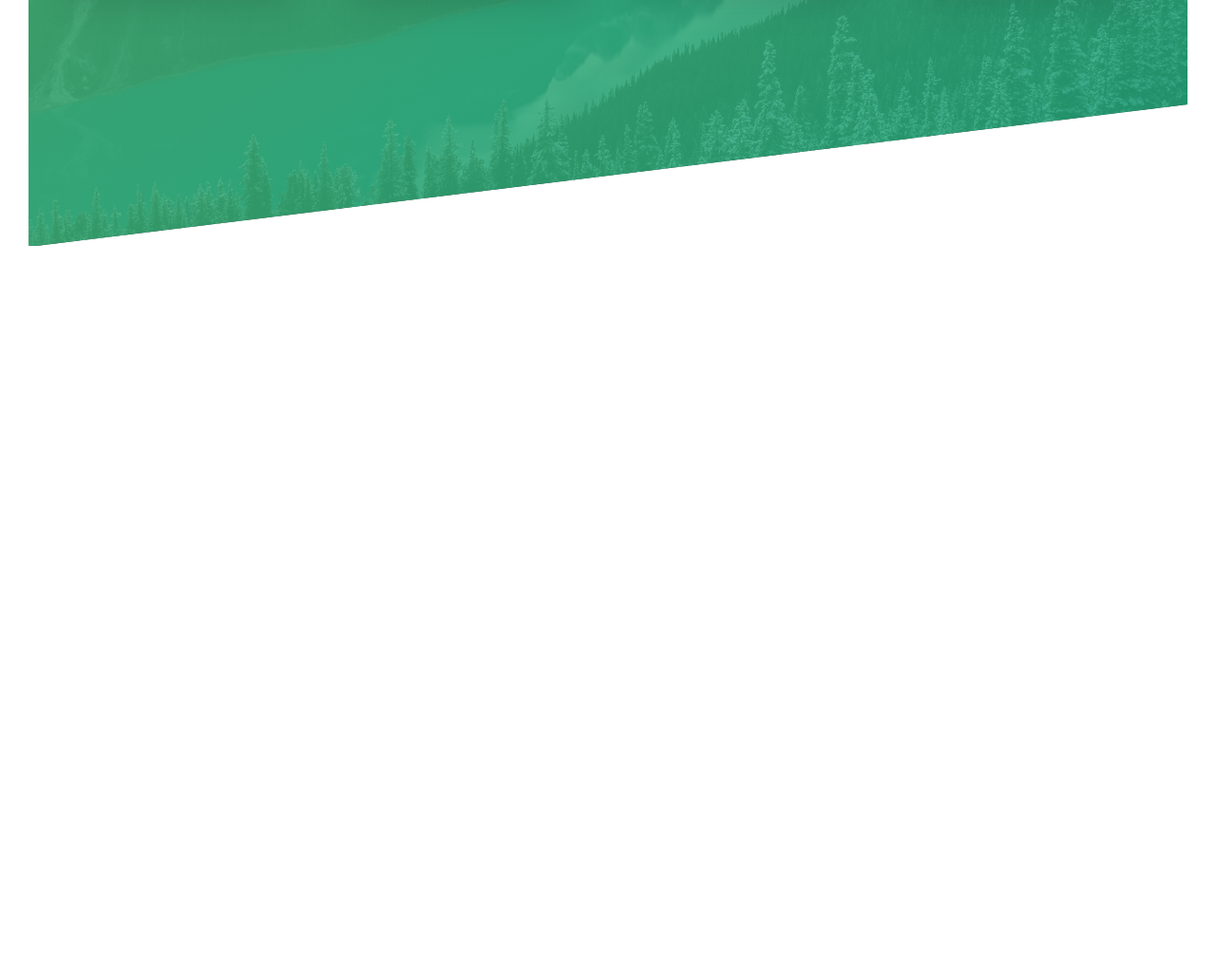
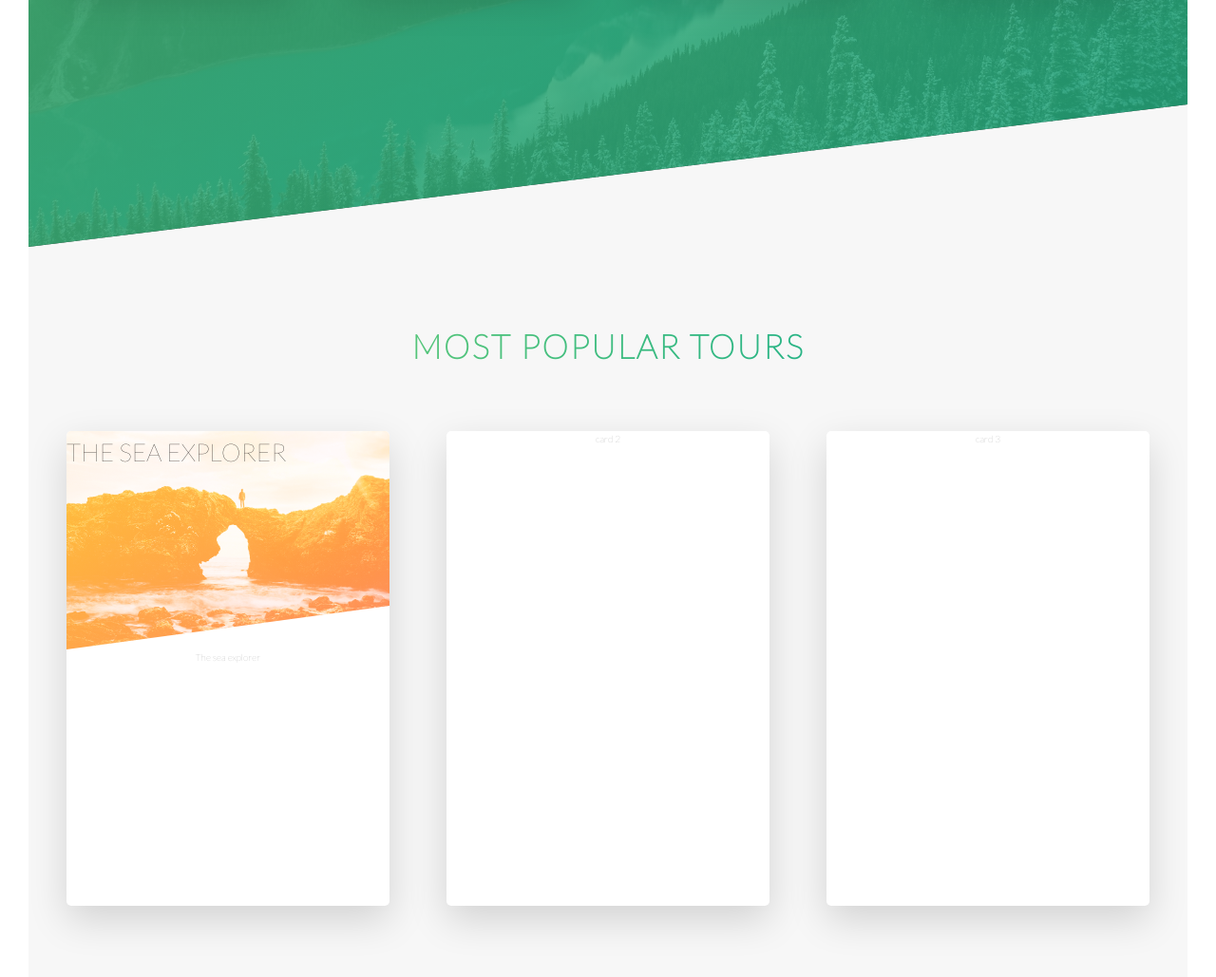
Before and after one commit to crisamdegracia/Advanced-CSS-and-SASS, a website: page Natours/index.html in a window 1280 px wide. Shown: the part 1997-3026 px from the top of the page at 95% size. Before the commit the page ends 2256 px from the top, so only its background shows below. Drawn offline with Linux system fonts and the light colour scheme.

Commit message:
just another manic monday

```diff
--- a/Natours/index.html
+++ b/Natours/index.html
@@ -103,6 +103,59 @@
 
                     </div>
                 </div>
+            </section> <!-- feature -->
+            <section class="section-tours">
+                <div class="text-center mb-6">
+                    <h2 class="heading-secondary">Most popular tours</h2>
+                </div>
+                <div class="row">
+                    <div class="col-1-of-3">
+                        <div class="card">
+                            <div class="card__side card__side--front">
+                                <div class="card__picture card__picture--1">
+
+                                </div>
+                                <h4 class="card__heading">
+                                   The sea explorer
+                                </h4>
+                                <div class="card__details">
+                                   The sea explorer
+                                </div>
+
+                            </div>
+                            <div class="card__side card__side--back card__side--back-1">
+                                card 1
+
+                            </div>
+                        </div>
+                    </div>
+                    <div class="col-1-of-3">
+                        <div class="card">
+                            <div class="card__side card__side--front card__side--back-2">
+
+                                card 2
+                            </div>
+                            <div class="card__side card__side--back">
+
+                                card 2
+                            </div>
+                        </div>
+
+                    </div>
+                    <div class="col-1-of-3">
+                        <div class="card">
+                            <div class="card__side card__side--front">
+
+                                card 3
+                            </div>
+                            <div class="card__side card__side--back">
+
+                                card 3
+                            </div>
+                        </div>
+
+                    </div>
+                </div>
             </section>
         </main>
 
--- a/Natours/sass/abstracts/_variables.scss
+++ b/Natours/sass/abstracts/_variables.scss
@@ -5,8 +5,15 @@ Follow these CSS code techniques to make our life easier.
 */
 
 $color-primary: #7ed56f;
-$color-primary-light:#55c57a;
-$color-primary-dark:#28b485;
+$color-primary-light: #55c57a;
+$color-primary-dark: #28b485;
+
+$color-secondary-light: #ffb900;
+$color-secondary-dark: #ff7730;
+
+$color-tertiary-light: #2998ff;
+$color-tertiary-dark: #5643fa;
+
 
 
 $color-gray-dark: #777;
--- /dev/null
+++ b/Natours/sass/components/_card.scss
@@ -0,0 +1,90 @@
+.card {
+    height: 50rem;
+    /*
+    perspective is where the rotation go with a wider size whatever?
+    */
+    perspective: 150rem;
+    -moz-perspective: 150rem;
+    -webkit-perspective: 150rem;
+    -o-perspective: 150rem;
+    position: relative;
+
+    &__side {
+        height: 50rem;
+        transition: all .8s ease;
+        position: absolute;
+        top:0 ;
+        left: 0;
+        width: 100%;
+        overflow: hidden;
+
+        /*hides the back part of an element*/
+        backface-visibility: hidden;
+
+        border-radius: .5rem;
+        box-shadow: 0 1.5rem 4rem rgba($color-black, .15);
+    text-align: center;
+        &--front {
+            background-color: $color-white;
+
+
+        }
+        &--back {
+
+            transform: rotatey(180deg);
+
+            &-1 {
+                background-image: linear-gradient(to right bottom, $color-secondary-light, $color-secondary-dark);
+            }
+        }
+    }
+
+    &:hover &__side--front {
+        transform: rotatey(-180deg)
+    }
+    &:hover &__side--back {
+        transform: rotatey(0)
+    }
+
+    &__picture {
+
+        background-size: cover;
+        height: 23rem;
+        /*start top-left 0 0, x direction 0, y direction 100%*/
+        clip-path: polygon(0 0, 100% 0, 100% 80%, 0 100%);
+        -webkit-clip-path: polygon(0 0, 100% 0, 100% 80%, 0 100%);
+        -moz-clip-path: polygon(0 0, 100% 0, 100% 80%, 0 100%);
+        -o-clip-path: polygon(0 0, 100% 0, 100% 80%, 0 100%);
+        /*eto parang filter */
+        background-blend-mode: screen;
+
+
+
+        &--1 {
+            background-image: linear-gradient(to right bottom, $color-secondary-light, $color-secondary-dark), url(/img/nat-5.jpg);
+        }
+
+        &--2 {
+            background-image: url(../img/nat-5.jpg);
+
+        }
+        &--3 {
+            background-image: url(../img/nat-5.jpg);
+
+        }
+    }
+
+
+    &__heading {
+        font-size: 2.6rem;
+        font-weight: 300;
+        text-transform: uppercase;
+        color: #000;
+        position: absolute;
+        top: 0;
+        left: 0;
+
+    }
+
+
+}
--- a/Natours/sass/main.scss
+++ b/Natours/sass/main.scss
@@ -10,6 +10,7 @@
 @import "components/button";
 @import "components/composition";
 @import "components/feature-box";
+@import "components/card";
 
 @import "layout/grid";
 @import "layout/header";
--- a/Natours/sass/pages/_home.scss
+++ b/Natours/sass/pages/_home.scss
@@ -27,3 +27,10 @@
     }
 
 }
+
+.section-tours {
+    background-color: $color-gray-light-1;
+    padding: 25rem 0 50rem 0;
+    margin-top: -10rem;
+
+}
```
Also changed, not shown: Natours/css/style.css. Lines whose indentation alone changed are shown as unchanged.
